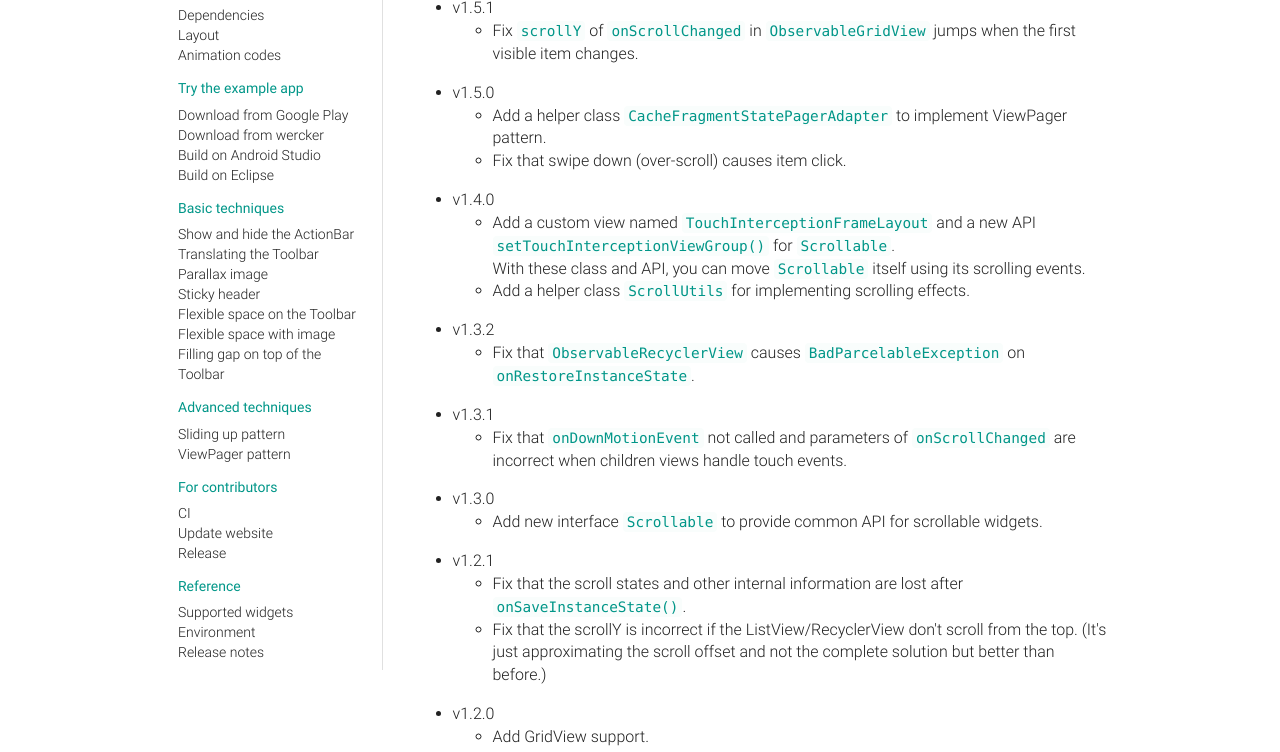
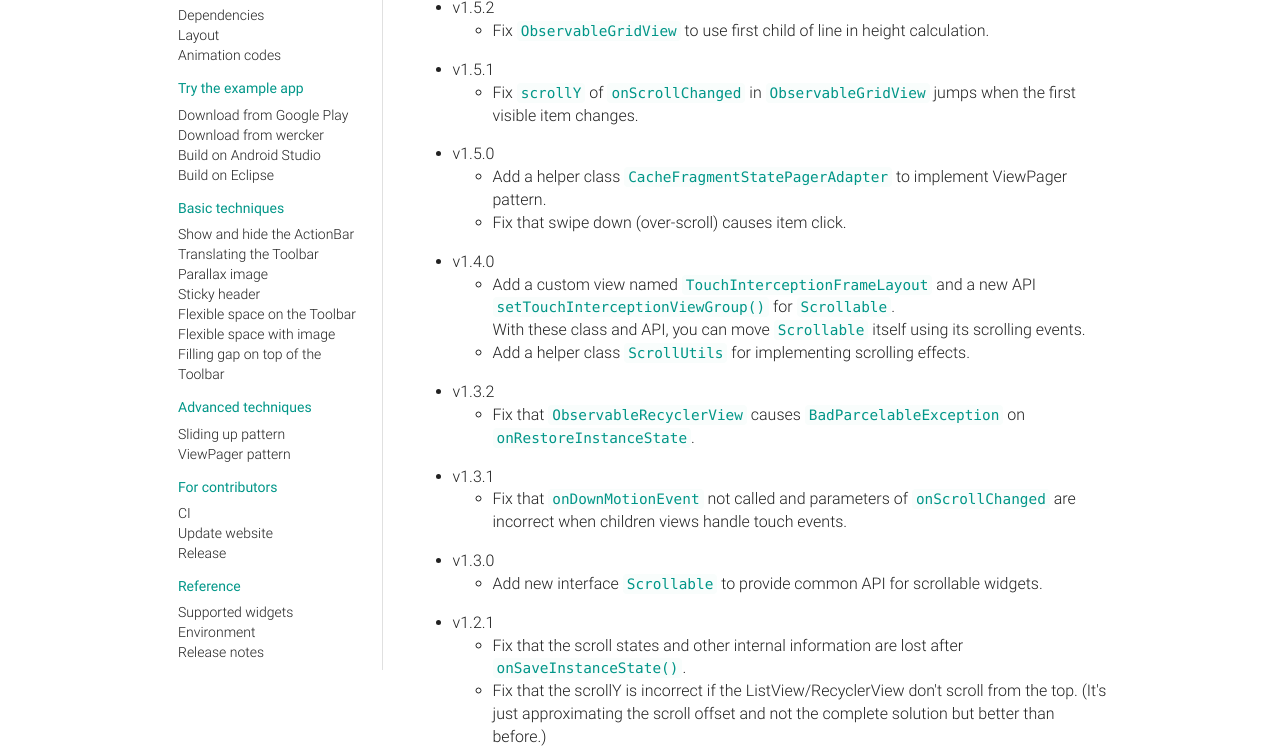
Before and after one commit to ksoichiro/Android-ObservableScrollView, a plain HTML site: page docs/reference/release-notes.html in a window 1280 px wide. Shown: the part 132-884 px from the top of the page. Drawn offline with Linux system fonts and the light colour scheme.

Commit message:
Updated website.

```diff
--- a/docs/reference/release-notes.html
+++ b/docs/reference/release-notes.html
@@ -236,6 +236,10 @@
 </div>
 <div id="sidebar-main-content">
 <h1>Release notes</h1><ul>
+<li>v1.5.2<ul>
+<li>Fix <code>ObservableGridView</code> to use first child of line in height calculation.</li>
+</ul>
+</li>
 <li>v1.5.1<ul>
 <li>Fix <code>scrollY</code> of <code>onScrollChanged</code> in <code>ObservableGridView</code> jumps
 when the first visible item changes.</li>
```
